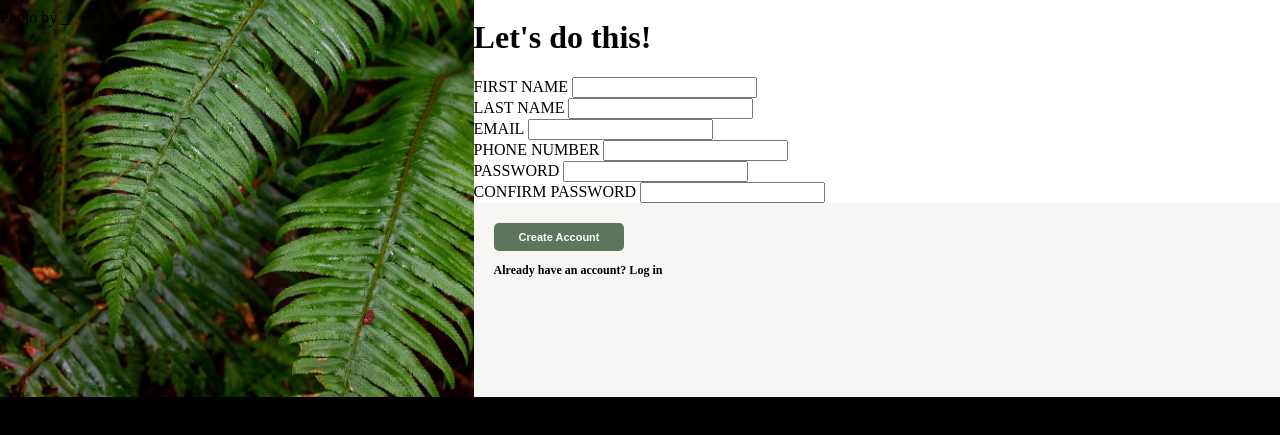
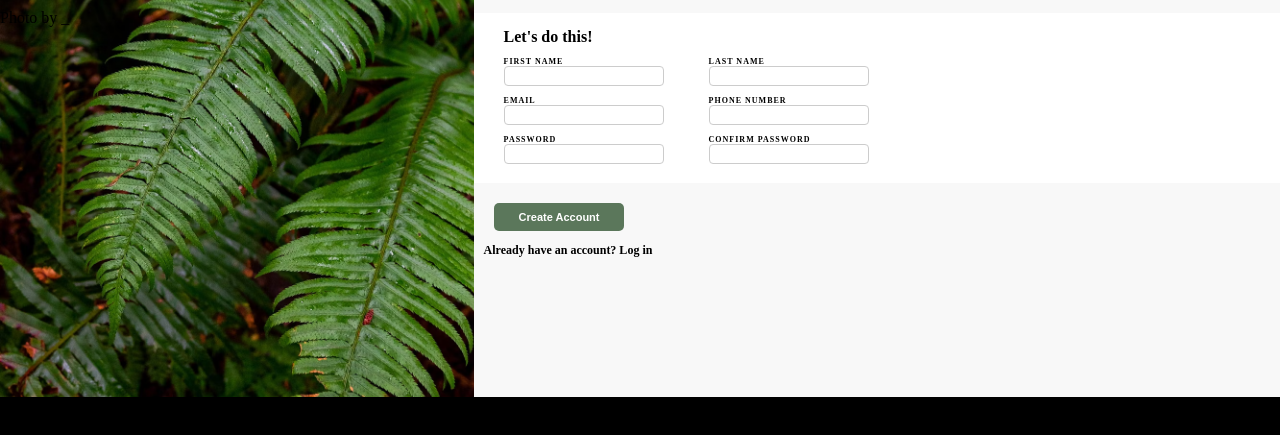
Before and after one commit to Ryan1ucas6/odin-sign-up-form, a plain HTML site: page index.html in a window 1280 px wide. Shown: the part 313-748 px from the top of the page. Drawn offline with Linux system fonts and the light colour scheme.

Commit message:
project complete

```diff
--- a/index.html
+++ b/index.html
@@ -32,32 +32,32 @@
   <div class="form-table">
     <div class="form-row">
       <label for="first-name">FIRST NAME</label>
-      <input type="text" id="first-name" name="first-name">
+      <input type="text" id="first-name" name="first-name" required>
     </div>
 
     <div class="form-row">
       <label for="last-name">LAST NAME</label>
-      <input type="text" id="last-name" name="last-name">
+      <input type="text" id="last-name" name="last-name" required>
     </div>
 
     <div class="form-row">
       <label for="email">EMAIL</label>
-      <input type="email" id="email" name="email">
+      <input type="email" id="email" name="email" required>
     </div>
 
     <div class="form-row">
       <label for="phone-number">PHONE NUMBER</label>
-      <input type="tel" id="phone-number" name="phone-number">
+      <input type="tel" id="phone-number" name="phone-number" required>
     </div>
 
     <div class="form-row">
       <label for="password">PASSWORD</label>
-      <input type="password" id="password" name="password">
+      <input type="password" id="password" name="password" required>
     </div>
 
     <div class="form-row">
       <label for="confirm-password">CONFIRM PASSWORD</label>
-      <input type="password" id="confirm-password" name="confirm-password">
+      <input type="password" id="confirm-password" name="confirm-password" required>
     </div>
   </div>
 </form>
--- a/style.css
+++ b/style.css
@@ -34,7 +34,7 @@ body {
 }
 
 .section1 {
-    background-color: rgb(248, 245, 245);
+    background-color: rgb(248, 248, 248);
     flex: 3;
     padding-top: 75px;
     padding-left: 25px;
@@ -44,10 +44,11 @@ body {
 .section2 {
     background-color: white;
     flex: 3;
+    padding: 5px 30px;
 }
 
 .section3 {
-    background-color: rgb(248, 245, 245);
+    background-color: rgb(248, 248, 248);
     flex: 4;
 }
 
@@ -84,7 +85,53 @@ button {
 }
 
 .section3 p {
-    padding-left: 20px;
+    margin-left: 10px;
     font-size: 12px;
     font-weight: 550;
 }
+
+.section2 h1 {
+    padding-left: 0px;
+    font-size: 16px;
+}
+
+.form-table {
+    display: grid;
+    grid-template-columns: auto auto;
+    gap: 10px;
+    font-size: 10px;
+    max-width: 400px;
+}
+
+.form-row {
+    display: flex;
+    flex-direction: column;
+}
+
+label {
+    font-size: 0.5rem;
+    font-weight: bold;
+    letter-spacing: 1px;
+}
+
+input {
+    padding: 5px 10px;
+    font-size: 0.7rem;
+    border: 1px solid #ccc;
+    border-radius: 4px;
+    box-sizing: border-box;
+    width: 100%;
+    max-width: 160px;
+    height: 20px;
+}
+
+input:focus {
+    outline: none;
+    border: 1px solid #4a90e2;
+    box-shadow: 0 0 4px rgba(74, 144, 226, 0.5);
+}
+
+input:required:invalid:focus {
+  border-color: orange;
+  box-shadow: 0 0 4px rgba(255, 165, 0, 0.5);
+}
```
